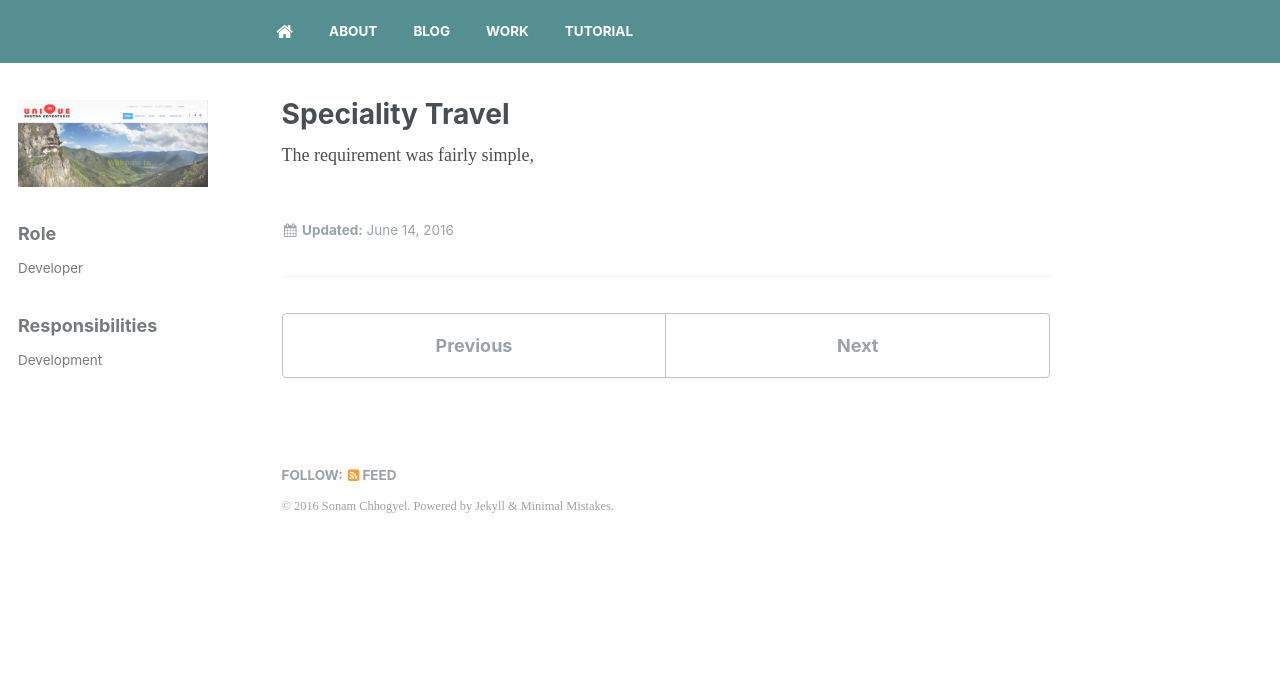
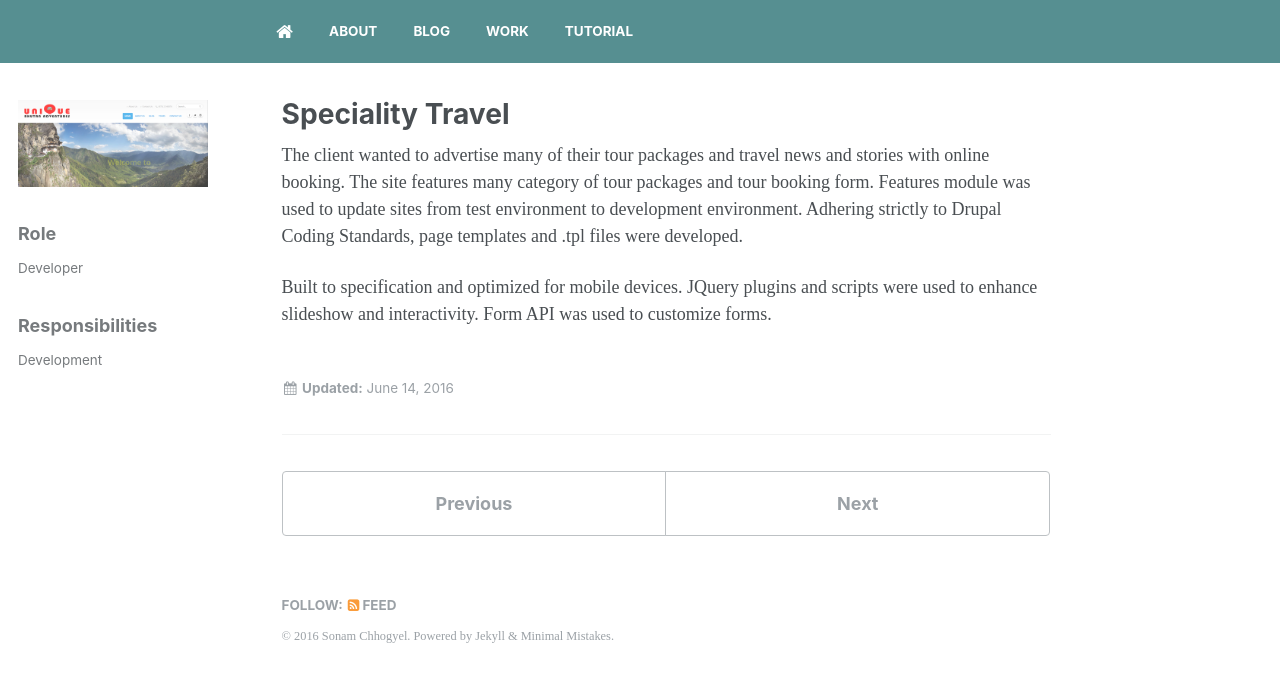
Before and after one commit to schhogyel/jekyll-static-site, a Jekyll site: the page built from _work/project-travel-sites.md, in a window 1280 px wide. Shown: the top 682 px of the page. Built offline with Jekyll 4.4.1, drawn with Linux system fonts in a browser that asks for light colours.

```diff
--- a/_work/project-travel-sites.md
+++ b/_work/project-travel-sites.md
@@ -22,4 +22,12 @@ gallery:
     alt: "placeholder image 3"
 ---
 
-The requirement was fairly simple,
+The client wanted to advertise many of their tour packages and travel news and stories with online
+booking. The site features many category of tour packages and tour booking form.
+Features module
+was used to update sites from test environment to development environment. Adhering strictly to
+Drupal Coding Standards, page templates and .tpl files were developed.
+
+Built to specification and optimized
+for mobile devices. JQuery plugins and scripts were used to enhance slideshow and interactivity.
+Form API was used to customize forms.
```
Also changed, not shown: _work/cclearning.md (+1 -5 lines), _work/community-web.md (+5 -4 lines), _work/project-hsf-portal.md (+9 -3 lines), _work/project-school-website.md (+1 -5 lines), _work/tour-agency.md (+2 -4 lines).
